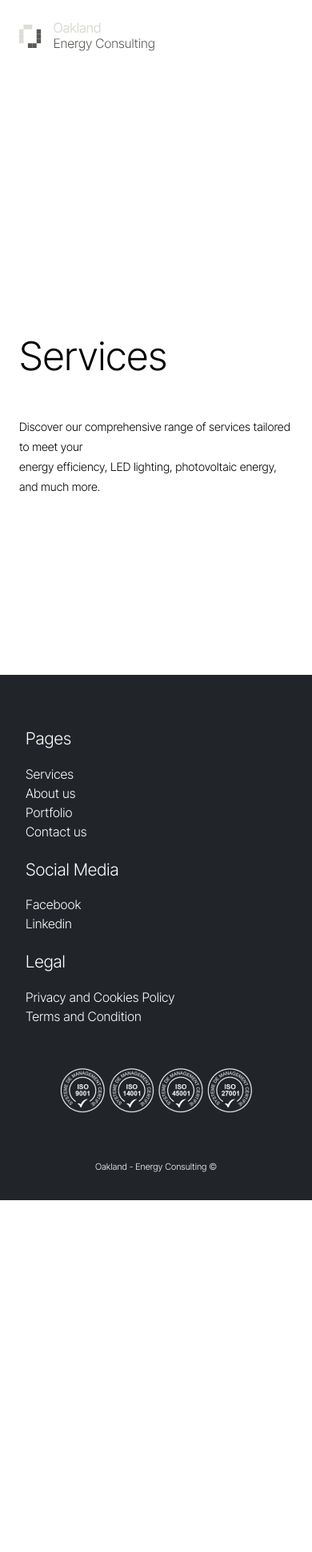
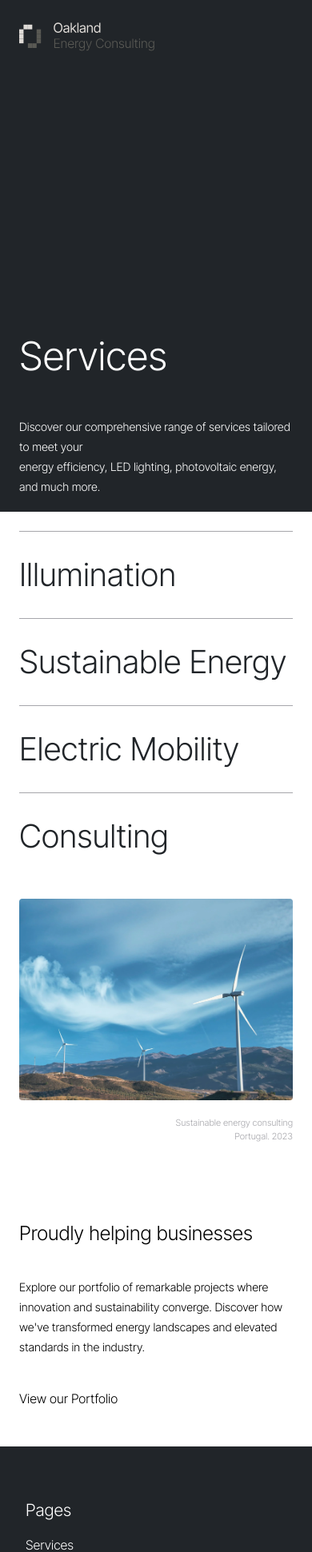
Before and after one commit to sryongkh/oakland-web, a PHP site: page /services.php in a window 390 px wide. Shown: the top 1941 px of the page at 80% size. Before the commit the page ends 1501 px from the top, so only its background shows below. Run offline with PHP 8.4, Linux system fonts and the light colour scheme.

Commit message:
Update Services

```diff
--- a/about.php
+++ b/about.php
@@ -10,7 +10,7 @@
             </div>
         </div>
     </section>
-    <section data-section="contxt-1">
+    <section data-section="content">
         <h2 class="fluid-heading-2">Innovation.<br />
             Guiding our journey from the start.</h2>
         <div class="img-container">
--- a/assets/css/responsive.css
+++ b/assets/css/responsive.css
@@ -14,7 +14,7 @@
 @media (max-width: 1399.98px) {
 }
 @media (max-width: 1199.98px) {
-  section[data-section="home-learnmore"] {
+  section[data-section="left-contxt"] {
     --gap: 80px;
   }
 }
@@ -26,6 +26,18 @@
     --p-inline: 1.5rem;
 
     --size-label: 0.7rem;
+    --size-accordion-title: 2.5rem;
+  }
+  .img-container {
+    flex-direction: column;
+  }
+  .img-container figure {
+    width: 100%;
+    padding-top: 73.6503856041%;
+    order: 1;
+  }
+  .img-container p {
+    order: 2;
   }
   header .logo img {
     height: 2.5rem;
@@ -46,22 +58,22 @@
   section[data-section="home-expertise"] .expertise-item:last-child {
     margin-right: 20px;
   }
-  section[data-section="home-learnmore"] .learnmore-section {
+  section[data-section="left-contxt"] .learnmore-section {
     height: 100%;
     padding: var(--p-inline-mobile);
   }
-  section[data-section="home-learnmore"] > p {
+  section[data-section="left-contxt"] > p {
     padding-inline: var(--p-inline);
     margin-left: 0;
   }
-  section[data-section="home-learnmore"] .learnmore-section .wrapper {
+  section[data-section="left-contxt"] .learnmore-section .wrapper {
     flex-wrap: wrap;
     justify-content: center;
   }
-  section[data-section="home-learnmore"] .learnmore-section .wrapper > * {
+  section[data-section="left-contxt"] .learnmore-section .wrapper > * {
     margin: 0;
   }
-  section[data-section="home-learnmore"] .get-in-touch {
+  section[data-section="left-contxt"] .get-in-touch {
     padding: var(--p-block) var(--p-inline);
   }
   footer .container {
@@ -79,12 +91,6 @@
   }
   main#about .paragraph {
     width: 100%;
-  }
-  section[data-section="contxt-1"] .img-container figure {
-    order: 1;
-  }
-  section[data-section="contxt-1"] .img-container p {
-    order: 2;
   }
 }
 @media (max-width: 767.98px) {
@@ -112,7 +118,7 @@
     width: 100%;
     padding-right: var(--p-inline-mobile);
   }
-  section[data-section="home-learnmore"] > p {
+  section[data-section="left-contxt"] > p {
     padding: 0 var(--p-inline-mobile);
   }
   section[data-section="contxt-2"] {
@@ -155,8 +161,8 @@
   section[data-section="home-hero"] .hero-img {
     max-height: 506px;
   }
-  section[data-section="home-learnmore"] .learnmore-section,
-  section[data-section="home-learnmore"] .get-in-touch {
+  section[data-section="left-contxt"] .learnmore-section,
+  section[data-section="left-contxt"] .get-in-touch {
     margin-block: var(--p-block-mobile);
     padding: var(--p-inline-mobile);
   }
--- a/assets/css/theme.css
+++ b/assets/css/theme.css
@@ -195,6 +195,39 @@ header .logo-container {
   font-size: var(--size-label);
   line-height: var(--size-label-lh);
 }
+.img-container {
+  display: flex;
+  justify-content: end;
+  align-items: end;
+  width: 100%;
+  text-align: end;
+  gap: 1.25rem;
+  color: var(--c-darkgrey);
+  font-size: var(--size-label);
+}
+.img-container figure {
+  position: relative;
+  padding-top: 51.6503856041%;
+  width: 70%;
+  height: auto;
+}
+.img-container figure img {
+  position: absolute;
+  top: 0;
+  left: 0;
+  width: 100%;
+  height: auto;
+}
+.accordion {
+  color: var(--c-accent100);
+  background: transparent;
+  font-size: var(--size-accordion-title);
+  text-align: start;
+  text-transform: capitalize;
+  padding-block: 1.5rem;
+  border: 0;
+  border-top: 1px solid var(--c-darkgrey);
+}
 /* END: GLOBAL */
 /* HERO */
 section[data-section="home-hero"] {
@@ -261,41 +294,48 @@ section[data-section="home-expertise"] .expertise-item * {
   width: inherit;
   height: inherit;
 }
-section[data-section="home-learnmore"] {
+section[data-section="left-contxt"] {
   --gap: 155px;
   --max-w: 787px;
 
   min-height: 100vh;
 }
-section[data-section="home-learnmore"] > p {
+section[data-section="left-contxt"] {
+  min-height: 100%;
+}
+section[data-section="left-contxt"] .services {
+  min-height: 100%;
+}
+section[data-section="left-contxt"] > p {
   max-width: var(--max-w);
   margin-left: calc((380px + var(--gap)) + var(--p-inline));
   padding-inline-end: var(--p-inline);
 }
-section[data-section="home-learnmore"] .learnmore-section {
+section[data-section="left-contxt"] .learnmore-section {
   height: 590px;
   background: var(--c-lightgrey);
   margin-top: 200px;
   padding-inline: var(--p-inline);
 }
-section[data-section="home-learnmore"] .learnmore-section .wrapper {
+section[data-section="left-contxt"] .learnmore-section .wrapper {
   display: flex;
   grid-gap: var(--gap);
 }
-section[data-section="home-learnmore"] .learnmore-section .wrapper > * {
+section[data-section="left-contxt"] .learnmore-section .wrapper > * {
   margin-top: -4rem;
 }
-section[data-section="home-learnmore"] .learnmore-section .wrapper > *:is(img) {
+section[data-section="left-contxt"] .learnmore-section .wrapper > *:is(img) {
   height: 100%;
 }
-section[data-section="home-learnmore"] .learnmore-section .context {
+section[data-section="left-contxt"] .learnmore-section .context {
   display: flex;
   flex-direction: column;
   grid-gap: 40px;
   max-width: 787px;
   margin: auto 0;
 }
-section[data-section="home-learnmore"] .get-in-touch {
+section[data-section="left-contxt"] .get-in-touch,
+section[data-section="left-contxt"] .view-port {
   max-width: var(--max-w);
   padding-inline: var(--p-inline);
   margin-block: 100px var(--p-block);
@@ -303,28 +343,21 @@ section[data-section="home-learnmore"] .get-in-touch {
   flex-direction: column;
   grid-gap: 40px;
 }
-main#about > section * {
+main#about > section *,
+main#services > section * {
   transition: var(--duration-1) var(--timing);
 }
 main#about .paragraph {
   width: 55%;
 }
-section[data-section="contxt-1"] {
+section[data-section="content"] {
   padding: var(--p-block) var(--p-inline) 0;
   display: flex;
   flex-direction: column;
   gap: 80px;
 }
-section[data-section="contxt-1"] .img-container {
-  display: flex;
-  justify-content: end;
-  align-items: end;
-  flex-wrap: wrap;
-  width: 100%;
-  text-align: end;
-  gap: 1.25rem;
-  color: var(--c-darkgrey);
-  font-size: var(--size-label);
+section[data-section="content"].services {
+  padding: 0 var(--p-inline) !important;
 }
 section[data-section="contxt-2"] {
   padding: var(--p-block) var(--p-inline) var(--p-inline);
@@ -358,6 +391,12 @@ section[data-section="contxt-2"] .paragraph {
 section[data-section="contxt-2"] .paragraph p {
   margin-left: auto;
 }
+section[data-section="accordion"] {
+  padding: var(--p-inline);
+  display: flex;
+  flex-direction: column;
+  /* gap: 100px; */
+}
 /* BUTTON */
 .btn {
   width: fit-content;
@@ -378,6 +417,7 @@ section[data-section="contxt-2"] .paragraph p {
   font-size: var(--size-body);
   line-height: var(--size-body-lh);
   text-transform: capitalize;
+  border-bottom: 1.5px solid var(--c-lightgrey);
 }
 .btn-2::after {
   content: "";
@@ -387,6 +427,9 @@ section[data-section="contxt-2"] .paragraph p {
 footer {
   background: var(--c-accent100);
   color: var(--c-white);
+}
+footer > * {
+  transition: var(--duration-1) var(--timing);
 }
 footer .container {
   padding: 104px var(--p-inline) 64px;
--- a/index.php
+++ b/index.php
@@ -31,7 +31,7 @@
       </div>
     </div>
   </section>
-  <section data-section="home-learnmore">
+  <section data-section="left-contxt">
     <p class="fluid-body">Leading the market for two decades, we have been experts in energy efficiency. With an unwavering commitment to innovation, we offer tailored solutions for projects of all sizes. From LED lighting to photovoltaic energy and electric mobility, our dedicated team works tirelessly to deliver cutting-edge results. We are committed to shaping a more sustainable and efficient energy future.</p>
     <div class="learnmore-section">
       <div class="wrapper">
--- a/services.php
+++ b/services.php
@@ -1,8 +1,8 @@
 <?php $root = ""; ?>
 
 <?php include($root . "header.php"); ?>
-<main>
-    <section data-section="service-hero" class="header white">
+<main id="services">
+    <section data-section="service-hero" class="header black">
         <div class="container">
             <div class="contxt">
                 <h2 class="fluid-heading-1">Services</h2>
@@ -10,5 +10,51 @@
             </div>
         </div>
     </section>
+    <section data-section="accordion">
+        <button class="accordion">
+            <p>Illumination</p>
+            <i></i>
+        </button>
+        <!-- <div class="panel">
+            <p>Lorem Ipsum</p>
+        </div> -->
+        <button class="accordion">
+            <p>Sustainable Energy</p>
+            <i></i>
+        </button>
+        <!-- <div class="panel">
+            <p>Lorem Ipsum</p>
+        </div> -->
+        <button class="accordion">
+            <p>Electric Mobility</p>
+            <i></i>
+        </button>
+        <!-- <div class="panel">
+            <p>Lorem Ipsum</p>
+        </div> -->
+        <button class="accordion">
+            <p>Consulting</p>
+            <i></i>
+        </button>
+        <!-- <div class="panel">
+            <p>Lorem Ipsum</p>
+        </div> -->
+    </section>
+    <section data-section="content" class="services">
+        <div class="img-container">
+            <p>Sustainable energy consulting<br />
+                Portugal. 2023</p>
+            <figure>
+                <img src="<?php $root; ?>assets/media/service.png" alt="">
+            </figure>
+        </div>
+    </section>
+    <section data-section="left-contxt" class="services">
+        <div class="view-port">
+            <h2 class="fluid-heading-2">Proudly helping businesses</h2>
+            <p class="fluid-body">Explore our portfolio of remarkable projects where innovation and sustainability converge. Discover how we've transformed energy landscapes and elevated standards in the industry.</p>
+            <a href="btn-2">View our Portfolio</a>
+        </div>
+    </section>
 </main>
 <?php include($root . "footer.php"); ?>
```
